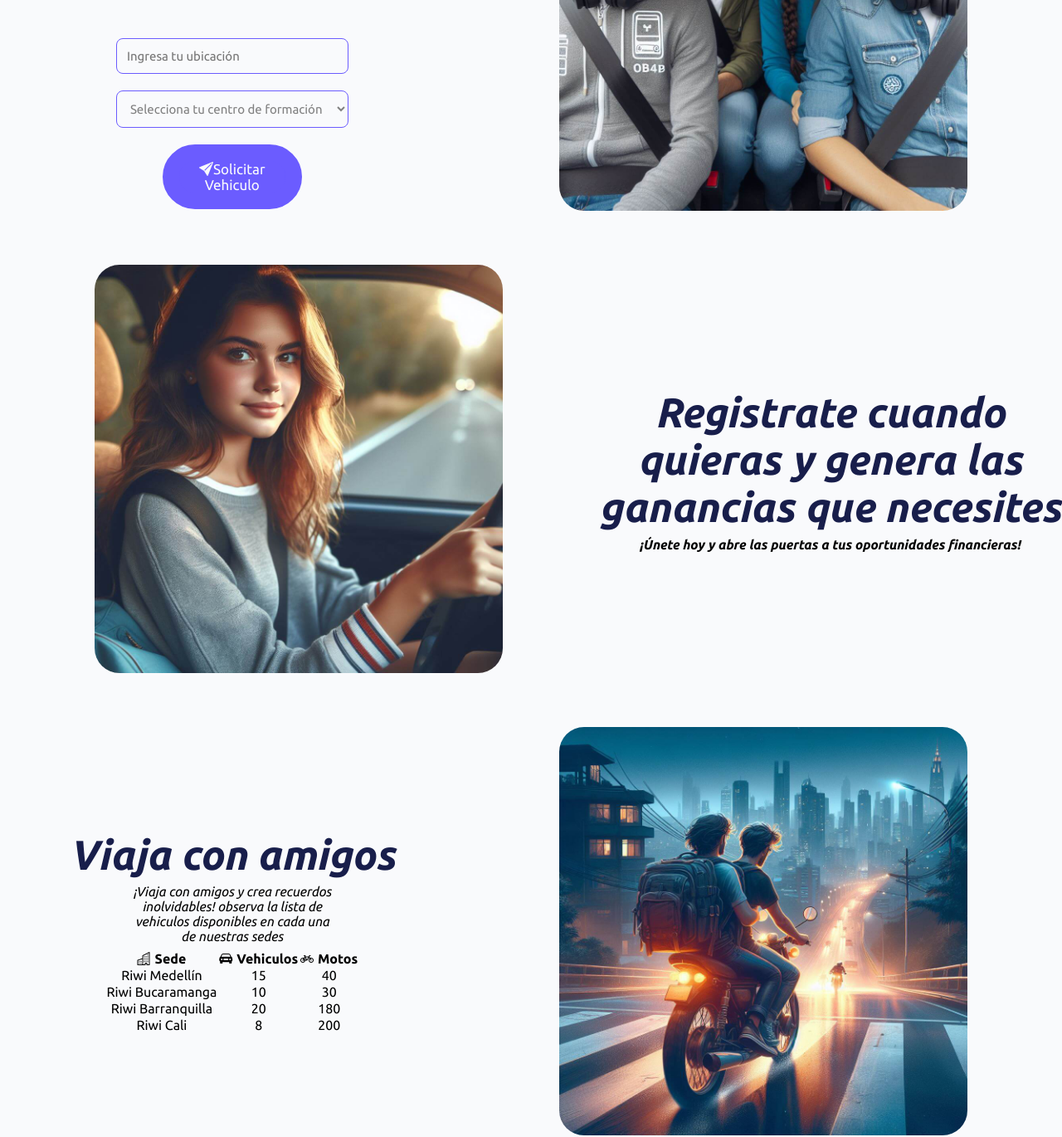
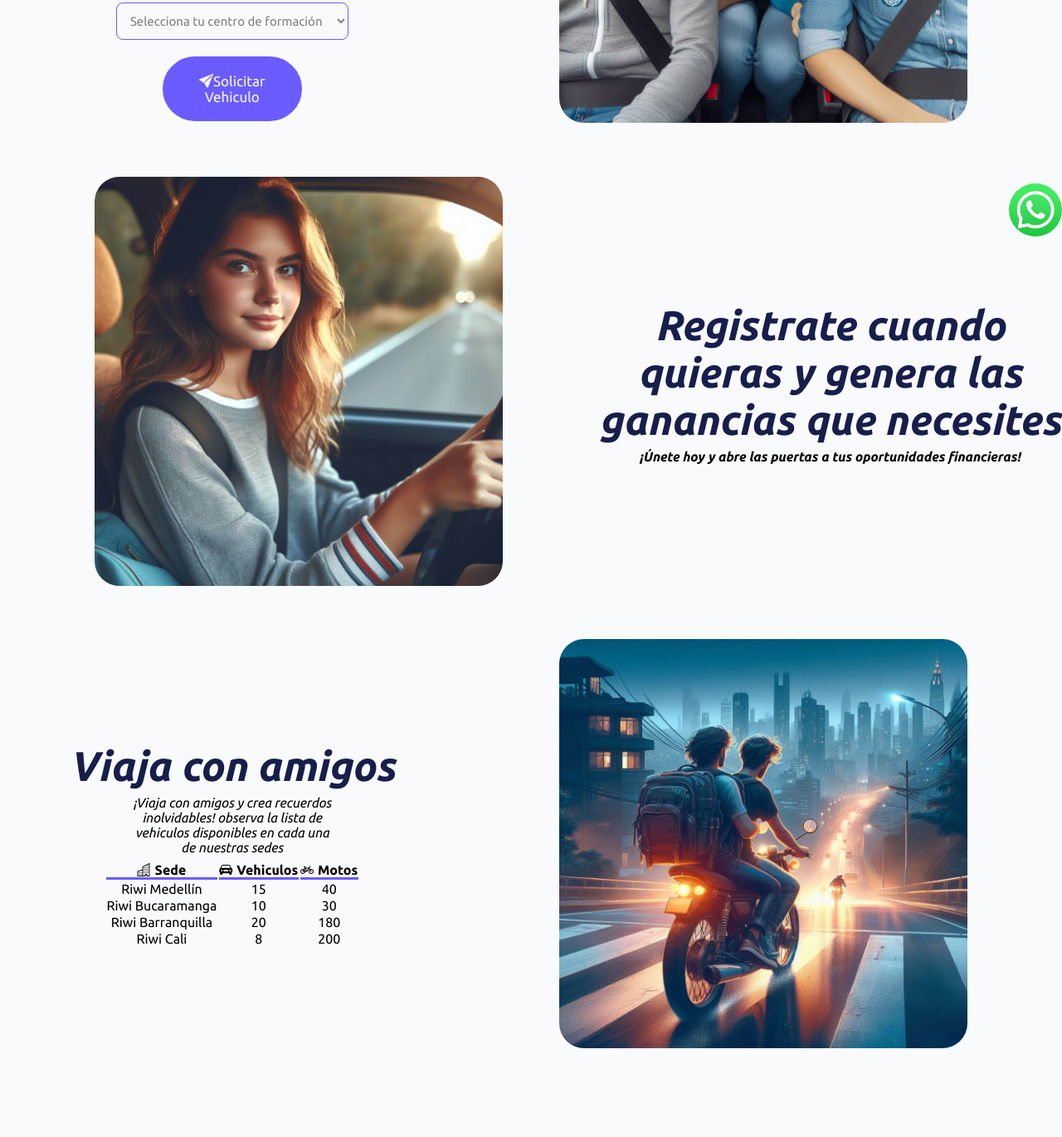
Before and after one commit to Estebangccoder/Pruebahtmlycss, a plain HTML site: page index.html in a window 1280 px wide. Shown: the part 458-1828 px from the top of the page at 83% size. Drawn offline with nearby package versions, Linux system fonts and the light colour scheme.

Commit message:
Se finaliza el trabajo

```diff
--- a/index.html
+++ b/index.html
@@ -37,8 +37,6 @@ fecha: Abril 9 de 2024
 </head>
 
 <body>
-    <!-- <a id="Whatsapp" href="https://wa.link/xjxsvr"><i class="bi bi-whatsapp"></i></a> -->
-
     <!-- Creamos la estructura del header -->
 
     <header class="header">
@@ -59,7 +57,6 @@ fecha: Abril 9 de 2024
     </header>
 
     <!-- Estructura del cuerpo de la pagina web -->
-
 
     <main>
 
@@ -100,7 +97,6 @@ fecha: Abril 9 de 2024
         </section>
 
         <!-- Estructura de la tercera seccion consta de dos articles -->
-
 
         <section class="seccion3" id="seccion3">
             <article class="legendacontabla">
@@ -208,6 +204,7 @@ fecha: Abril 9 de 2024
         </section>
 
         <!-- Estructura de la quinta seccion dividida en dos articles -->
+
         <section class="seccion6" id="seccionnosotros">
             <h3>Acerca de nosotros</h3>
             <article class="multimedia">
@@ -232,6 +229,13 @@ fecha: Abril 9 de 2024
             </article>
         </section>
 
+        <!-- Creamos la etiqueta de whatsapp -->
+
+        <a class="whatsapp" href="https://wa.link/xjxsvr">
+            <img id="imgwts" src="./public/icons/whatsapp.webp" alt="iconowhatsapp">
+        </a>
+
+
     </main>
 
     <!-- Estructura del footer -->
@@ -243,21 +247,13 @@ fecha: Abril 9 de 2024
             <a href="https://www.instagram.com/riwi.io/"> <span><i class="bi bi-instagram"></i></span></a>
             <a href="https://co.linkedin.com/company/riwi-io"><span><i class="bi bi-linkedin"></i></span></a>
             <a href="https://twitter.com/InfoRiwi4424"><span><i class="bi bi-twitter-x"></i></span></a>
+        </article>
 
-
-
-
-
-        </article>
         <article class="derechos">
             <p><i class="bi bi-c-circle"></i> 2024</p>
             <a href="https://riwi.io/">Riwi.io</a>
             <p>Todos los derechos reservados</p>
-
         </article>
     </footer>
-
-
 </body>
-
 </html>
--- a/src/css/styles.css
+++ b/src/css/styles.css
@@ -15,11 +15,6 @@ fecha: Abril 9 de 2024 */
     --blanco: #F9FAFC;
 }
 
-.Whatsapp {
-    position: static;
-
-}
-
 
 /* Formateamos los estilos predeterminados de los compiladores y damos estilos generales a la página */
 
@@ -29,7 +24,6 @@ fecha: Abril 9 de 2024 */
     margin: 0;
     box-sizing: border-box;
     text-decoration: none;
-
 }
 
 /* Estilos del header */
@@ -37,12 +31,9 @@ fecha: Abril 9 de 2024 */
 .header {
     display: flex;
     justify-content: space-between;
-
+    position: fixed;
     background-color: var(--blanco);
     width: 100%;
-
-
-
 }
 
 /* Estilos del Titulo */
@@ -159,6 +150,9 @@ main {
     font-size: 17px;
 }
 
+th{
+    border-bottom: 3px solid var(--azul_claro)
+}
 
 #ubicacion,
 #centro {
@@ -403,8 +397,6 @@ footer{
     justify-content: center;
     align-items: center;
     flex-wrap: wrap;
-
-
 }
 
 .socialmedia{
@@ -435,3 +427,16 @@ footer{
 .derechos a{
     color: black;
 }
+/* Estilos del icono de Whatsapp */
+
+.whatsapp{
+    color: var(--azul_oscuro);
+    font-size: 90px;
+    position: sticky;
+    bottom:5%;
+    left: 95%;
+}
+#imgwts{
+    width: 5%;
+    border-radius: 50px;
+}
```
